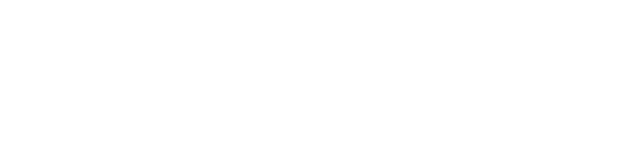
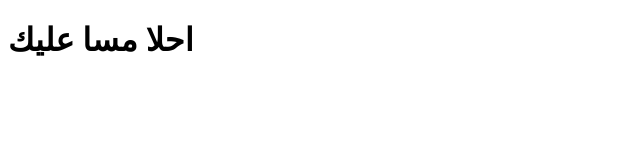
Before and after one commit to AssemWaleed/Educational-Platform, a plain HTML site: page index.html in a window 1280 px wide. Shown: the whole page, without its empty margins (0-640 px from the left). Drawn offline with Linux system fonts and the light colour scheme.

Commit message:
Update index.html

```diff
--- a/index.html
+++ b/index.html
@@ -6,6 +6,7 @@
     <title>Educational Platform    </title>
 </head>
 <body>
+    <h1>احلا مسا عليك</h1>
 
 </body>
 </html>
```
